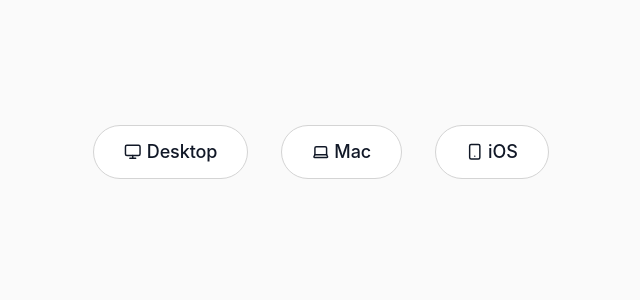
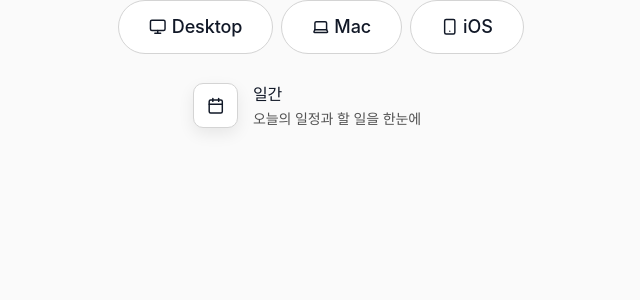
Before and after one commit to leeunduck/Custom-Daily-Planner, a Next.js app: page / in a window 1280 px wide. Shown: the top 300 px of the page, without its empty margins (319-959 px from the left). Built offline with nearby package versions, Linux system fonts and the light colour scheme; no server answers.

Commit message:
CDP-154 feat✨ (preset): 공동 버튼 컴포넌트 확장 & 랜딩 페이지에 feature button 추가

```diff
--- a/src/app/(marketing)/page.tsx
+++ b/src/app/(marketing)/page.tsx
@@ -1,6 +1,7 @@
 import { makePageMetadata } from "@/seo/metadata";
 import { Button } from "@/shared/button";
-import { Laptop, Monitor, Smartphone } from "lucide-react";
+import { FeatureGroupButton } from "@/shared/feature-group-button";
+import { Calendar, Laptop, Monitor, Smartphone } from "lucide-react";
 
 export const metadata = makePageMetadata({
   title: "PlanMate — 맞춤형 데일리 플래너",
@@ -10,29 +11,34 @@
 
 export default function Home() {
   return (
-    <div className="flex justify-center m-50">
-      <div className="flex gap-13">
-        <Button intent="primary" pill>
+    <div className="flex flex-col justify-center items-center gap-8">
+      {/* Hero CTA */}
+      <div className="flex gap-3">
+        <Button preset="hero" pill>
           <span className="inline-flex items-center gap-2">
             <Monitor className="h-7 w-7" />
             <span>Desktop</span>
           </span>
         </Button>
-
-        <Button intent="primary" pill>
+        <Button preset="hero" pill>
           <span className="inline-flex items-center gap-2">
             <Laptop className="h-7 w-7" />
             <span>Mac</span>
           </span>
         </Button>
-
-        <Button intent="primary" pill>
+        <Button preset="hero" pill>
           <span className="inline-flex items-center gap-2">
             <Smartphone className="h-7 w-7" />
             <span>iOS</span>
           </span>
         </Button>
       </div>
+
+      <FeatureGroupButton
+        icon={<Calendar className="h-7 w-7" />}
+        title="일간"
+        description="오늘의 일정과 할 일을 한눈에"
+      />
     </div>
   );
 }
--- /dev/null
+++ b/src/lib/variants/button.presets.ts
@@ -0,0 +1,25 @@
+import type { ButtonPreset } from "@/types/button";
+import type { VariantProps } from "class-variance-authority";
+import { featureButtonVariants } from "./button.feature";
+import { heroButtonVariants } from "./button.hero";
+
+// 각 cva가 허용하는 옵션 타입
+export type HeroVariantProps = VariantProps<typeof heroButtonVariants>;
+export type FeatureVariantProps = VariantProps<typeof featureButtonVariants>;
+
+// 두 옵션 타입의 교차(공통 superset). 필요한 키만 뽑아 쓸 거라 안전함.
+type PresetSupersetOpts = Partial<HeroVariantProps & FeatureVariantProps>;
+
+/**
+ * preset에 맞춰 내부에서 알맞은 cva를 선택해 className을 만든다.
+ * - 호출부는 기존처럼 하나의 객체를 넘기면 됨 (여분 키는 내부에서 무시)
+ */
+export function getButtonClasses(preset: ButtonPreset, opts: PresetSupersetOpts = {}): string {
+  if (preset === "hero") {
+    const { intent, glow, pill } = opts as Partial<HeroVariantProps>;
+    return heroButtonVariants({ intent, glow, pill });
+  }
+  // preset === "feature"
+  const { radius, size } = opts as Partial<FeatureVariantProps>;
+  return featureButtonVariants({ radius, size });
+}
--- a/src/shared/button.tsx
+++ b/src/shared/button.tsx
@@ -1,21 +1,48 @@
 "use client";
 import { cn } from "@/lib/utils";
-import { heroButtonVariants } from "@/lib/variants/button.hero";
+import { getButtonClasses } from "@/lib/variants/button.presets"; // ⬅️ hero/feature 등 프리셋 스위치
 import type { ButtonProps } from "@/types/button";
 import { Slot } from "@radix-ui/react-slot";
 import * as React from "react";
 
 export const Button = React.forwardRef<HTMLButtonElement, ButtonProps>(
   (
-    { asChild, className, intent = "primary", glow = false, pill = true, children, ...rest },
+    {
+      asChild,
+      className,
+      // 프리셋 기본값: 기존과의 호환을 위해 "hero"
+      preset = "hero",
+
+      // hero 전용 기본값
+      intent = "primary",
+      glow = false,
+      pill = true,
+
+      // feature 전용 기본값
+      size = "md",
+      radius = "2xl",
+
+      children,
+      ...rest
+    },
     ref,
   ) => {
     const Comp = asChild ? Slot : "button";
+
+    // ⬇️ preset에 따라 알맞은 cva를 내부에서 선택해 클래스 생성
+    const classes = getButtonClasses(preset, {
+      intent,
+      glow,
+      pill, // hero 옵션
+      size,
+      radius, // feature 옵션
+    });
+
     return (
       <Comp
         ref={ref}
         type={asChild ? undefined : "button"}
-        className={cn(heroButtonVariants({ intent, glow, pill }), className)}
+        className={cn(classes, className)}
         {...rest}
       >
         {children}
--- a/src/types/button.ts
+++ b/src/types/button.ts
@@ -1,24 +1,24 @@
 import type { ButtonHTMLAttributes } from "react";
 
-/** 모든 버튼 공통 HTML 속성 + 공용 옵션의 바탕 */
+export type ButtonPreset = "hero" | "feature";
+export type ButtonIntent = "primary"; // hero 전용(필요 시 확장 가능)
+
 export interface BaseButtonProps extends ButtonHTMLAttributes<HTMLButtonElement> {
-  asChild?: boolean; // <button> 대신 <a>/<Link> 등으로 대체
-  className?: string; // 필요 시 tailwind 덧입히기
+  asChild?: boolean;
+  className?: string;
 }
 
-/** 화면에서 실제로 쓰는 공용 옵션(현재는 Hero 기준) */
-export type ButtonIntent = "primary";
+/** 공용 Button 프롭 */
+export interface ButtonProps extends BaseButtonProps {
+  /** 어떤 cva를 쓸지 결정 (hero | feature) */
+  preset?: ButtonPreset;
 
-/** 공용 Button 프롭 — 화면에서 쓰는 건 이 세 가지(+asChild/className) */
-export interface ButtonProps extends BaseButtonProps {
-  intent?: ButtonIntent; // 색/톤: outline(요구안) | primary(선택)
-  glow?: boolean; // 글로우 그림자 on/off (기본 false)
-  pill?: boolean; // 캡슐형 on/off (기본 true)
+  /** hero 전용 옵션 */
+  intent?: ButtonIntent;
+  glow?: boolean;
+  pill?: boolean;
+
+  /** feature 전용 옵션 */
+  size?: "sm" | "md" | "lg" | "xl" | "2xl";
+  radius?: "sm" | "md" | "lg" | "xl" | "2xl";
 }
-
-/**
- * 확장 가이드:
- * - 공통 규칙(ButtonProps)은 유지하고, 새 버튼만의 옵션은 별도 타입으로 "덧붙인다".
- *   예) FeatureButtonProps extends ButtonProps { tone?: "neutral" | "success"; ... }
- * - 스타일은 /lib/variants/button.feature.ts에 cva로 추가.
- */
```
